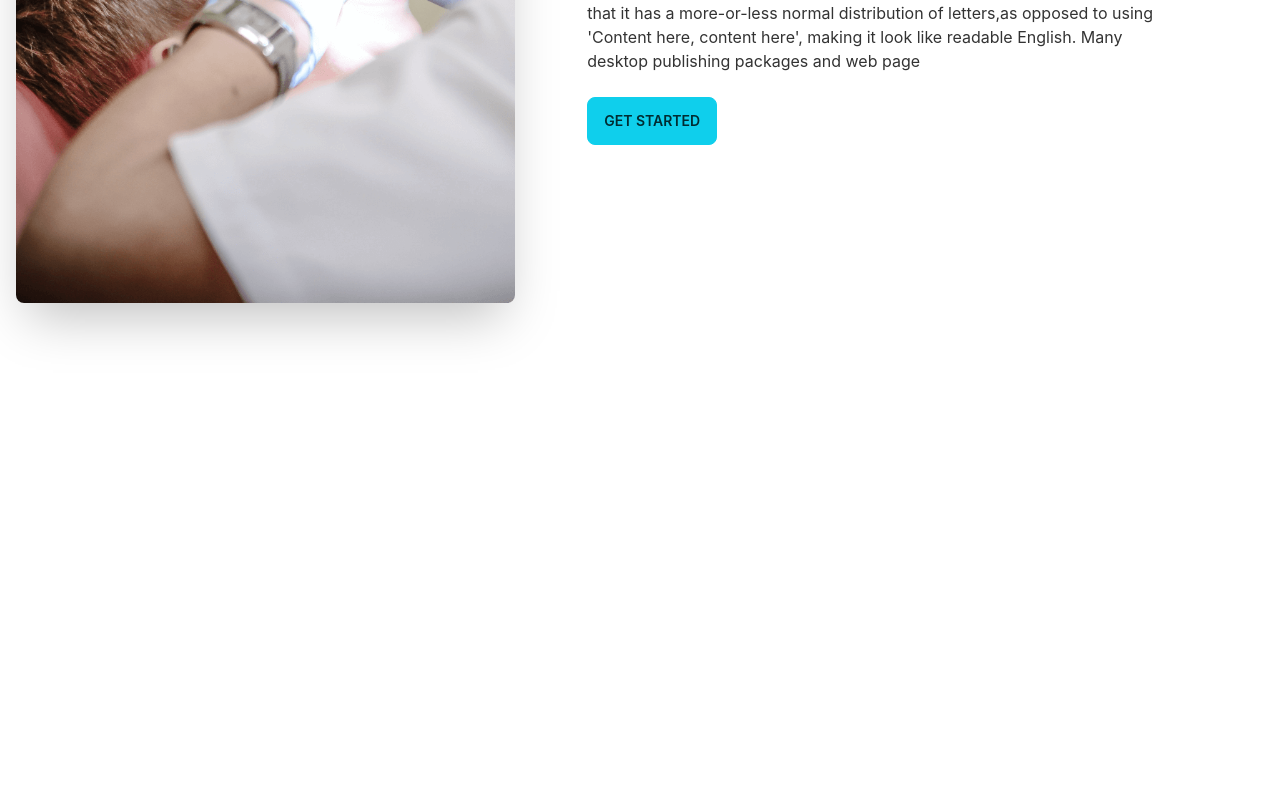
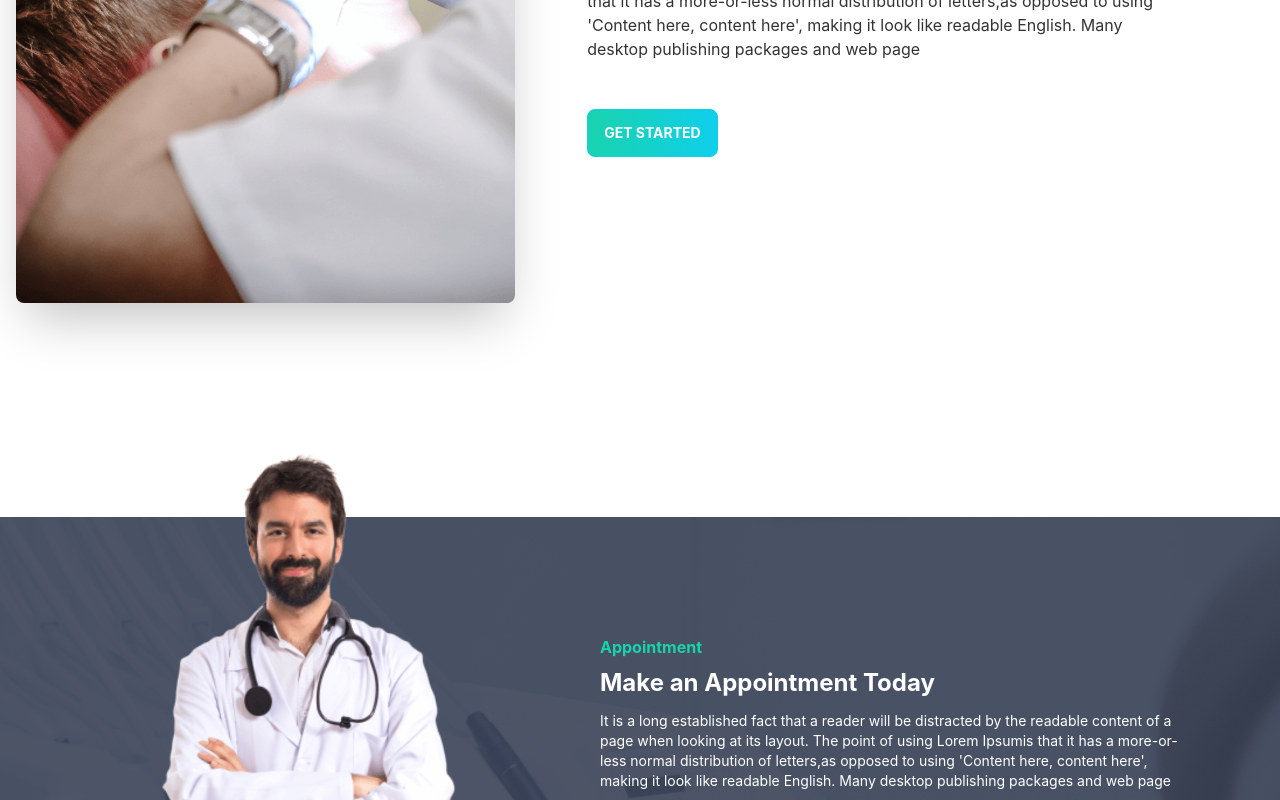
Before and after one commit to Eity2021/Doctor-Appoinment-project-Client, a React (Create React App) app: page / in a window 1280 px wide. Shown: the part 2000-2800 px from the top of the page. Before the commit the page ends 2389 px from the top, so only its background shows below. Built offline with nearby package versions, Linux system fonts and the light colour scheme.

Commit message:
makeAppointment page design complete

```diff
--- a/src/Doctor/Home/Banner/Banner.js
+++ b/src/Doctor/Home/Banner/Banner.js
@@ -1,20 +1,21 @@
 import React from "react";
 import chair from "../../images/chair.png"
+import PrimaryButton from './../../Share/PrimaryButton/PrimaryButton';
 const Banner = () => {
   return (
     <div>
-      <div class="hero min-h-screen">
+      <div class="hero min-h-screen ">
         <div class="hero-content flex-col lg:flex-row-reverse ">
           <img
             src={chair}
-            className="lg:max-w-xl  rounded-lg shadow-2xl"
+            className="lg:max-w-xl  rounded-lg shadow-2xl "
           />
           <div>
             <h1 class="text-5xl font-bold">Your New Smile Starts Here</h1>
             <p class="py-6">
             Lorem Ipsum is simply dummy text of the printing and typesetting industry. Lorem Ipsum has been the industry's standard dummy text ever since the
             </p>
-            <button class="btn btn-primary bg-gradient-to-r from-secondary to primary text-info uppercase font-bold">get started</button>
+            <PrimaryButton>get started</PrimaryButton>
           </div>
         </div>
       </div>
--- a/src/Doctor/Home/Dental/Dental.js
+++ b/src/Doctor/Home/Dental/Dental.js
@@ -1,5 +1,6 @@
 import React from "react";
 import treament from "../../images/treatment.png";
+import PrimaryButton from './../../Share/PrimaryButton/PrimaryButton';
 const Dental = () => {
   return (
     <div>
@@ -21,7 +22,7 @@ const Dental = () => {
               here', making it look like readable English. Many desktop
               publishing packages and web page
             </p>
-            <button class="btn btn-primary uppercase">Get Started</button>
+            <PrimaryButton>get started</PrimaryButton>
           </div>
         </div>
       </div>
--- a/src/Doctor/Home/Home.js
+++ b/src/Doctor/Home/Home.js
@@ -4,6 +4,7 @@ import Banner from "./Banner/Banner";
 import Info from './Info/Info';
 import Services from './Services/Services';
 import Dental from './Dental/Dental';
+import MakeAppointment from './MakeAppointment/MakeAppointment';
 
 const Home = () => {
   return (
@@ -13,6 +14,7 @@ const Home = () => {
       <Info></Info>
       <Services></Services>
       <Dental></Dental>
+      <MakeAppointment></MakeAppointment>
     </div>
   );
 };
--- /dev/null
+++ b/src/Doctor/Home/MakeAppointment/MakeAppointment.js
@@ -0,0 +1,28 @@
+import React from 'react';
+import doctor from "../../images/doctor.png";
+import Appointment from "../../images/appointment.png";
+import PrimaryButton from '../../Share/PrimaryButton/PrimaryButton';
+
+const MakeAppointment = () => {
+    return (
+        <div className='flex justify-center items-center lg:my-32 my-12'
+        style = {{
+            background: `url(${Appointment})`
+        }}>
+            <div className='flex-1 hidden lg:block'>
+                <img  className='mt-[-120px]'  src={doctor} alt="" />
+            </div>
+            <div className='flex-1 lg:mr-24 mx-4'>
+                <h2 className='text-secondary font-bold pb-2'>Appointment</h2>
+                <h1 className='text-info text-2xl font-bold pb-3'>Make an Appointment Today</h1>
+                <p className='text-info text-sm'>It is a long established fact that a reader will be distracted by the readable content of a page when looking at its layout. The point of using Lorem Ipsumis that it has a more-or-less normal distribution of letters,as opposed to using 'Content here, content here', making it look like readable English. Many desktop publishing packages and web page</p>
+
+
+                <PrimaryButton>get started</PrimaryButton>
+            </div>
+
+        </div>
+    );
+};
+
+export default MakeAppointment;
--- /dev/null
+++ b/src/Doctor/Share/PrimaryButton/PrimaryButton.js
@@ -0,0 +1,11 @@
+import React from 'react';
+
+const PrimaryButton = ({children}) => {
+    return (
+        <div>
+            <button class="btn btn-primary bg-gradient-to-r from-secondary to primary text-info uppercase font-bold mt-6">{children}</button>
+        </div>
+    );
+};
+
+export default PrimaryButton;
```
